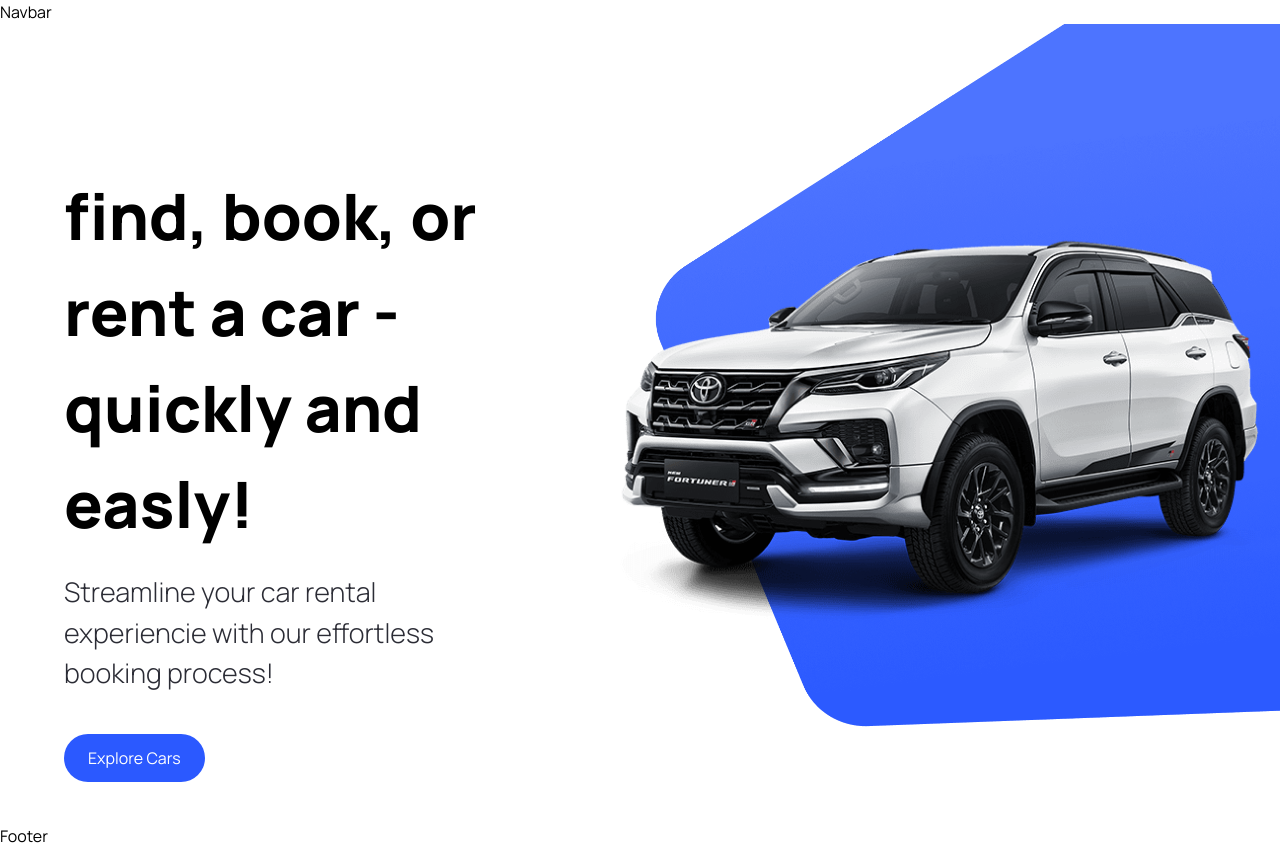
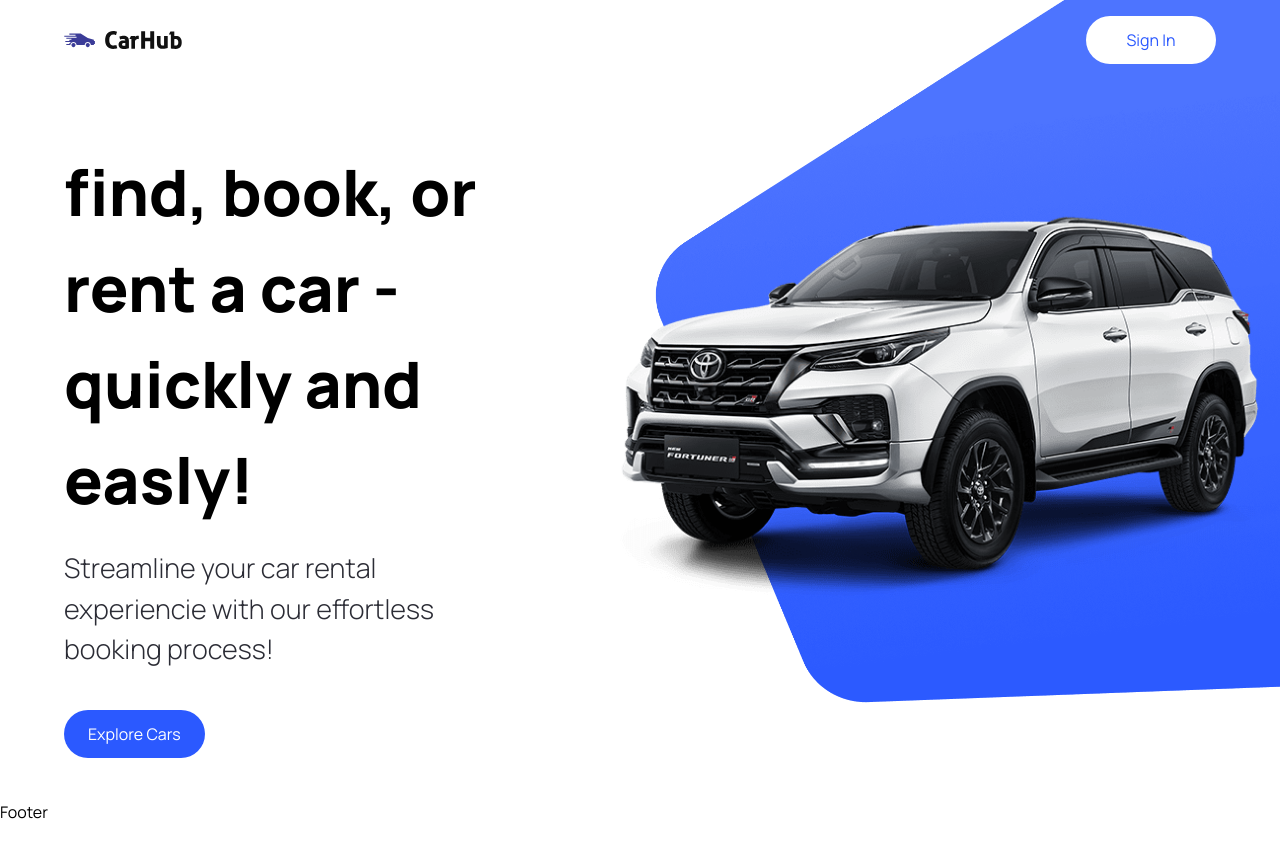
Before and after one commit to Luis0251/shop-cart, a Next.js app: page / in a window 1280 px wide. After the commit the page ends 824 px from the top, so only its background shows below. Built offline with nearby package versions, Linux system fonts and the light colour scheme.

Commit message:
feature: navbar added

```diff
--- a/components/CustomButtom.tsx
+++ b/components/CustomButtom.tsx
@@ -1,11 +1,11 @@
 "use client";
 import {CustomButtomProps} from '@/types'
 
-export const CustomButtom = ({title,containerStyles,handleClick}:CustomButtomProps) => {
+export const CustomButtom = ({title,containerStyles,handleClick,btnType}:CustomButtomProps) => {
   return (
     <button
       disabled={false}
-      type={"button"}
+      type={btnType||"button" }
       className={`custom-btn ${containerStyles}`}
       onClick={handleClick}
     >
--- a/components/Navbar.tsx
+++ b/components/Navbar.tsx
@@ -3,6 +3,16 @@
 import { CustomButtom } from "./CustomButtom"
 export const Navbar = () => {
   return (
-    <div>Navbar</div>
+    <header className="w-full absolute z-10">
+      <nav className="max-w-[1440px] mx-auto flex justify-between items-center sm:px-16 px-6 py-4">
+      <Link href="/" className="flex justify-center items-center">
+        <Image src="/logo.svg" alt="logo" width={118} height={18} className="object-contain"/>
+      </Link>
+      <CustomButtom
+      title='Sign In'
+      btnType="button"
+      containerStyles="text-primary-blue rounded-full bg-white min-w-[130px]"/>
+      </nav>
+    </header>
   )
 }
--- a/types/index.ts
+++ b/types/index.ts
@@ -4,4 +4,5 @@
     title : string,
     containerStyles?: string,
     handleClick ?: MouseEventHandler<HTMLButtonElement>,
+    btnType?: "button" | "submit";
 }
```
